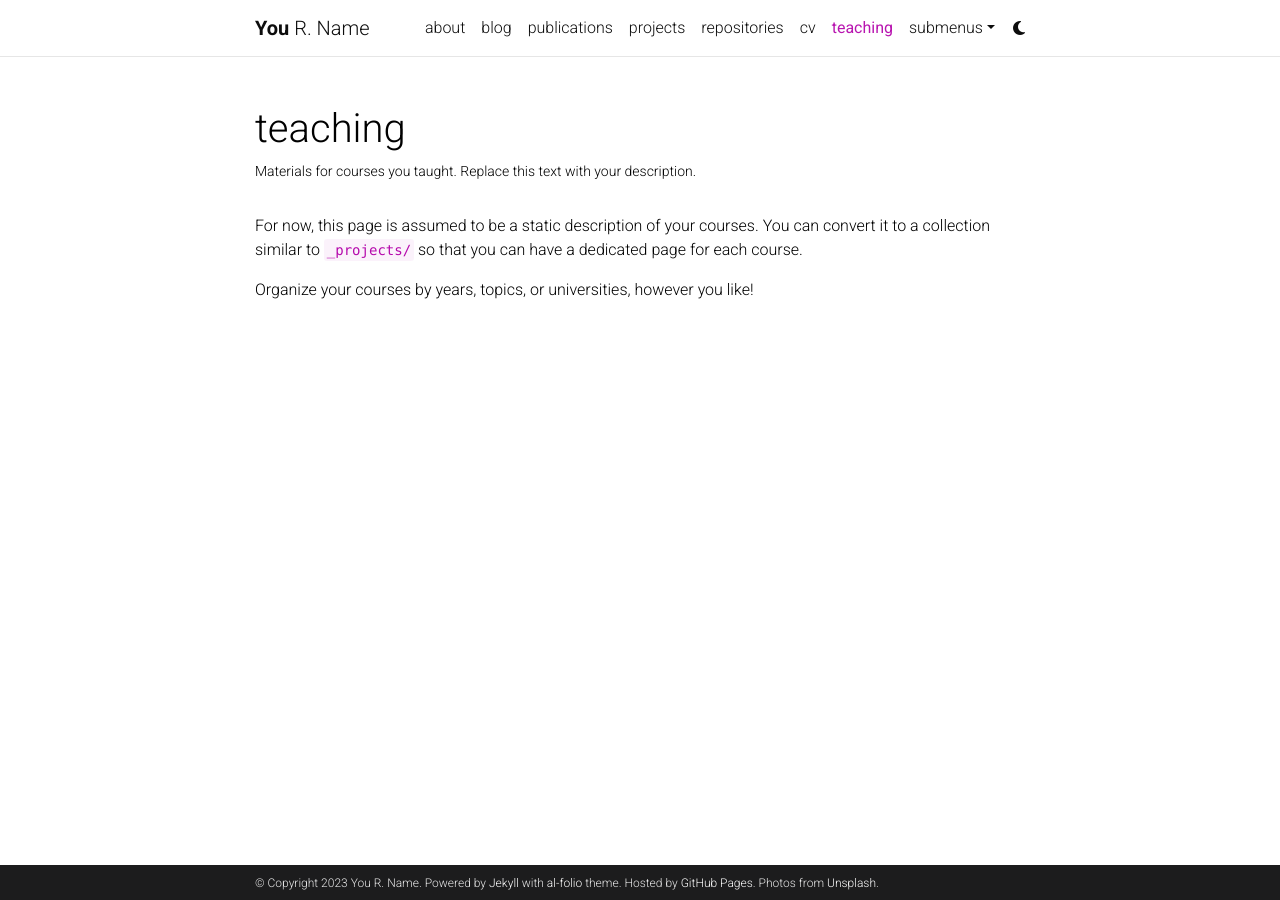
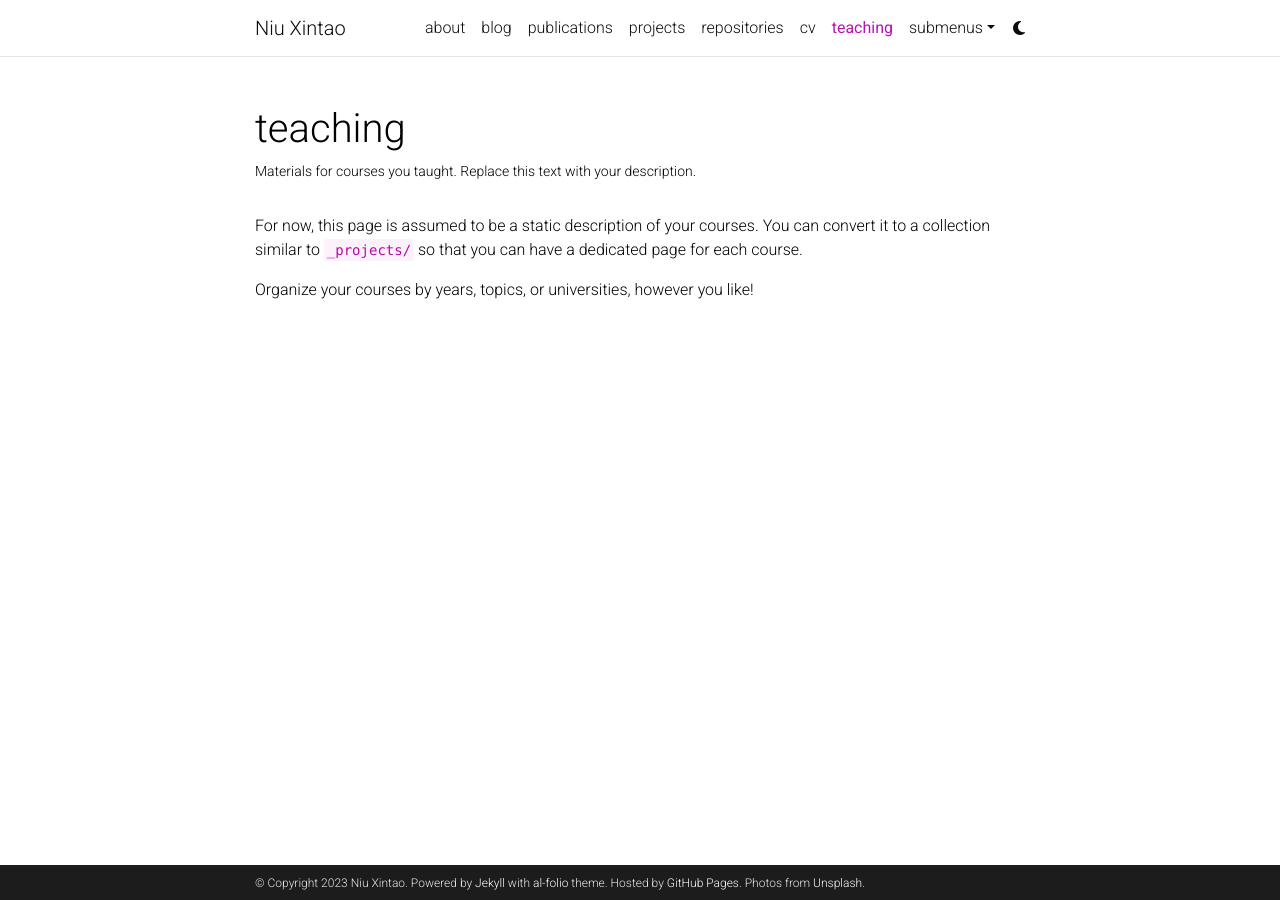
Before and after one commit to niuxintao/niuxintao.github.io, a Jekyll site: the page built from _pages/teaching.md, in a window 1280 px wide. Built offline with Jekyll 4.4.1, drawn with Linux system fonts in a browser that asks for light colours; comment, search, counter and statistics services are not loaded; a style sheet for code colours, icons or effects is not loaded.

Commit message:
change config

```diff
--- a/_config.yml
+++ b/_config.yml
@@ -2,11 +2,11 @@
 # Site settings
 # -----------------------------------------------------------------------------
 
-title: blank # the website title (if blank, full name will be used instead)
-first_name: You
-middle_name: R.
-last_name: Name
-email: you@example.com
+title: Niu Xintao # the website title (if blank, full name will be used instead)
+first_name: Niu
+middle_name:
+last_name: Xintao
+email: niuxintao@nju.com
 description: > # the ">" symbol means to ignore newlines until "footer_text:"
   A simple, whitespace theme for academics. Based on [*folio](https://github.com/bogoli/-folio) design.
 footer_text: >
@@ -18,8 +18,8 @@
 lang: en # the language of your site (for example: en, fr, cn, ru, etc.)
 icon: ⚛️  # the emoji used as the favicon (alternatively, provide image name in /assets/img/)
 
-url: https://alshedivat.github.io # the base hostname & protocol for your site
-baseurl: /al-folio # the subpath of your site, e.g. /blog/
+url: https://niuxintao.github.io # the base hostname & protocol for your site
+baseurl: / # the subpath of your site, e.g. /blog/
 last_updated: false # set to true if you want to display last updated in the footer
 impressum_path:  # set to path to include impressum link in the footer, use the same path as permalink in a page, helps to conform with EU GDPR
 
```
